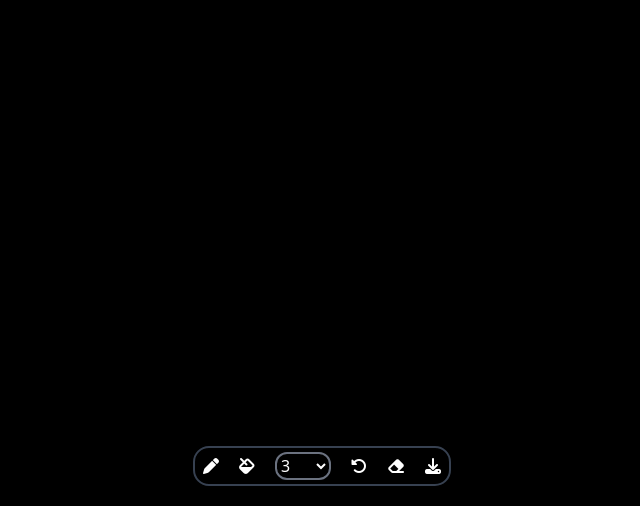
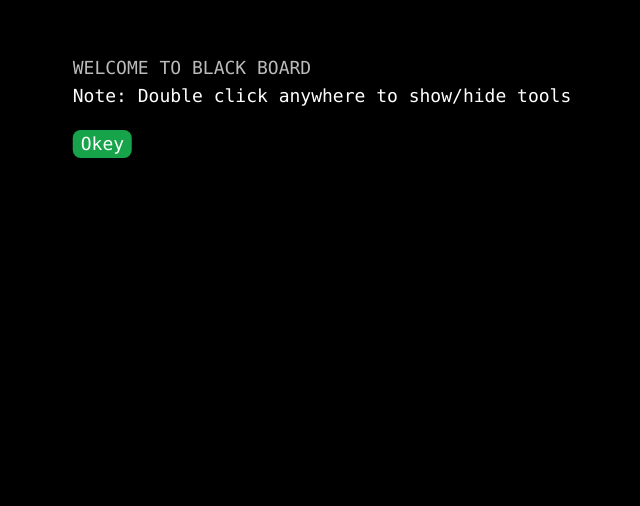
Before and after one commit to thenamevishnu/Black-Board, a React (Vite) app: page / in a window 1280 px wide. Shown: the part 294-800 px from the top of the page, without its empty margins (318-958 px from the left). Built offline with nearby package versions, Linux system fonts and the light colour scheme.

Commit message:
changed tools style and position

```diff
--- a/src/Components/Canvas.jsx
+++ b/src/Components/Canvas.jsx
@@ -10,6 +10,8 @@ const Canvas = () => {
     const timeout = useRef(null)
     const [cursor, setCursor] = useState("default")
     const [loading, setLoading] = useState(true)
+    const [isMenu, showMenu] = useState(false)
+    const [aggreed, setAggreed] = useState(false)
 
     window.addEventListener('beforeunload', (e) => {
         e.preventDefault();
@@ -17,7 +19,7 @@ const Canvas = () => {
     });
 
     useEffect(() => {
-        setTimeout(()=>{
+        if(aggreed){
             const canvas = canvasRef.current
             ctx.current = canvas.getContext("2d")
             canvas.height = window.innerHeight - 10
@@ -33,8 +35,8 @@ const Canvas = () => {
                 image.src = canvasimg
             }
             setLoading(false)
-        },1500)
-    }, [ctx])
+        }
+    }, [ctx, aggreed])
 
     const startPosition = ({ nativeEvent }) => {
         setIsDrawing(true)
@@ -107,10 +109,15 @@ const Canvas = () => {
 
     return (
         <div className='flex justify-center w-screen text-white'>
-           {loading && <div className='whitespace-nowrap absolute top-1/2 left-1/2 text-lg font-mono animate-pulse translate-x-[-50%] translate-y-[-50%]'>
-                WELCOME TO BLACK BOARD
-            </div>}
-            <div className="absolute bottom-5 px-2 p-1 flex justify-between items-center border-2 border-gray-700 rounded-2xl">
+           {loading && <>
+            <div className='whitespace-nowrap absolute top-1/2 left-1/2 text-lg font-mono translate-x-[-50%] translate-y-[-50%]'>
+                <h1 className='animate-pulse'>WELCOME TO BLACK BOARD</h1>
+                <p>Note: Double click anywhere to show/hide tools</p>
+                <button className='bg-green-600 active:bg-green-900 px-2 rounded-lg mt-5' onClick={()=>setAggreed(true)}>Okey</button>
+            </div>
+           </>
+            }
+            {isMenu && <div className="absolute bg-black top-2 px-2 p-2 flex justify-between items-center border-2 border-gray-700 rounded-2xl">
                 <div className='mr-5'>
                     <button onClick={getPen} className='active:text-red-700 active:transition-all active:scale-150'><i className='fa fa-pen'></i></button>
                 </div>
@@ -144,8 +151,8 @@ const Canvas = () => {
                 <div >
                     <button className='fa fa-download' onClick={downloadImage}></button>
                 </div>
-            </div>
-            <canvas style={{ cursor: cursor , width: "auto", height: "auto"}} onMouseDown={startPosition} onTouchStart={startPosition} onMouseUp={finishedPosition} onTouchEnd={finishedPosition} onMouseMove={draw} onTouchMove={draw} ref={canvasRef} />
+            </div>}
+            <canvas style={{ cursor: cursor , width: "auto", height: "auto"}} onMouseDown={startPosition} onTouchStart={startPosition} onMouseUp={finishedPosition} onTouchEnd={finishedPosition} onMouseMove={draw} onTouchMove={draw} ref={canvasRef} onDoubleClick={()=>showMenu(!isMenu)}/>
         </div>
       )
 }
```
Also changed, not shown: tailwind.config.js (+5 -3 lines).
